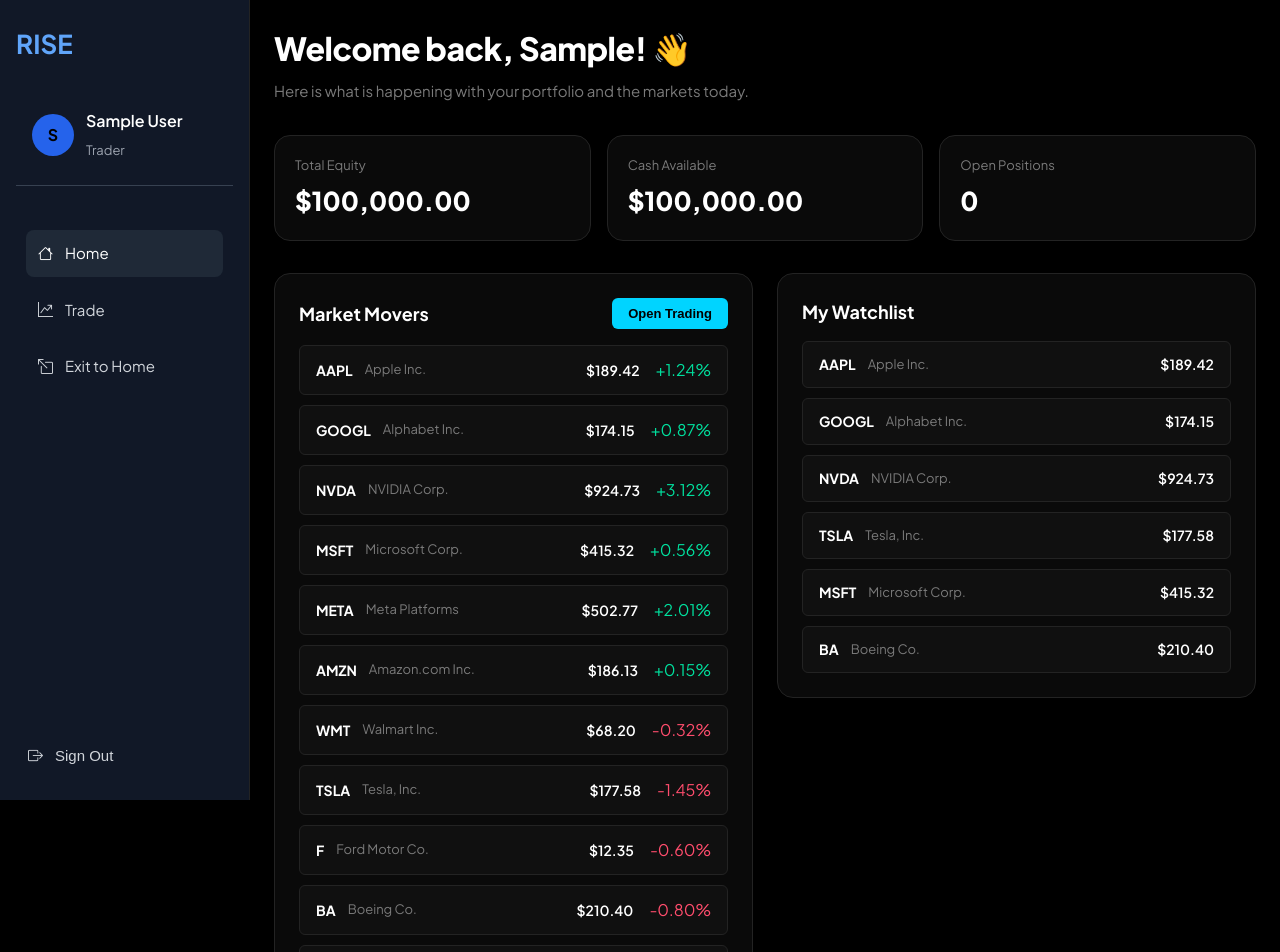
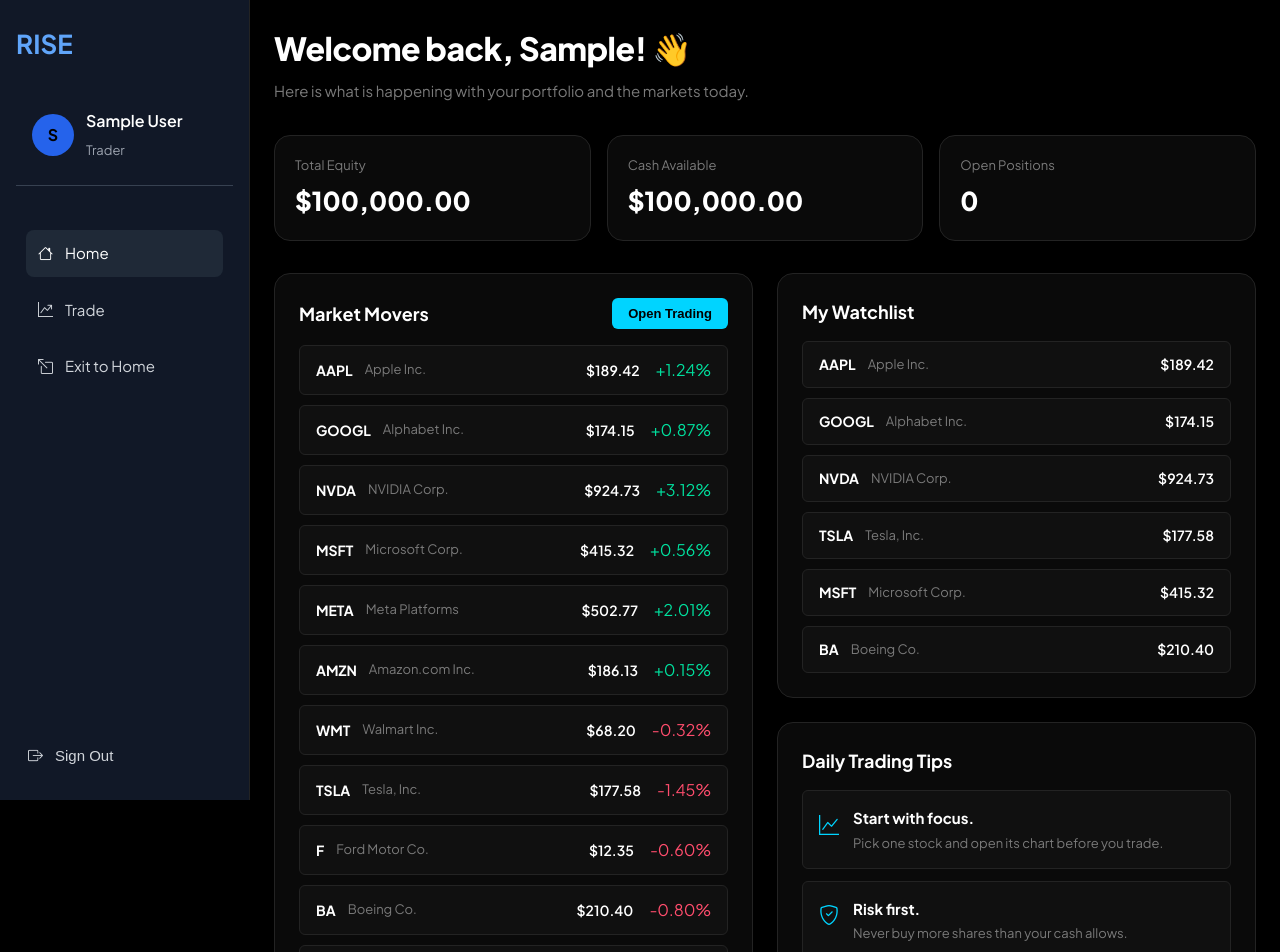
Before and after one commit to eshivansh/RISE, a React (Vite) app: page /welcome in a window 1280 px wide. Shown: the top 952 px of the page. Built offline with nearby package versions, Linux system fonts and the light colour scheme; sample sign-in values are in the browser's storage.

Commit message:
feat(welcome): add daily trading tips panel

```diff
--- /dev/null
+++ b/src/components/welcome/TradingTips.jsx
@@ -0,0 +1,38 @@
+const tips = [
+  {
+    title: "Start with focus.",
+    text: "Pick one stock and open its chart before you trade.",
+    icon: "bi-graph-up",
+  },
+  {
+    title: "Risk first.",
+    text: "Never buy more shares than your cash allows.",
+    icon: "bi-shield-check",
+  },
+  {
+    title: "Demo mode.",
+    text: "You have a virtual $100,000 to practice with.",
+    icon: "bi-wallet2",
+  },
+];
+
+export default function TradingTips() {
+  return (
+    <div className="welcome-panel">
+      <div className="panel-header">
+        <h2 className="panel-title">Daily Trading Tips</h2>
+      </div>
+      <div className="tips-list">
+        {tips.map((tip) => (
+          <div className="tip-card" key={tip.title}>
+            <i className={"bi " + tip.icon}></i>
+            <div className="tip-content">
+              <h3 className="tip-title">{tip.title}</h3>
+              <p className="tip-text">{tip.text}</p>
+            </div>
+          </div>
+        ))}
+      </div>
+    </div>
+  );
+}
--- a/src/pages/Welcome.jsx
+++ b/src/pages/Welcome.jsx
@@ -3,6 +3,7 @@
 import WelcomeStats from "../components/welcome/WelcomeStats.jsx";
 import MarketMovers from "../components/welcome/MarketMovers.jsx";
 import MyWatchlist from "../components/welcome/MyWatchlist.jsx";
+import TradingTips from "../components/welcome/TradingTips.jsx";
 
 export default function Welcome() {
   return (
@@ -11,7 +12,10 @@
       <WelcomeStats />
       <div className="welcome-grid">
         <MarketMovers />
-        <MyWatchlist />
+        <div className="welcome-column">
+          <MyWatchlist />
+          <TradingTips />
+        </div>
       </div>
     </div>
   );
--- a/src/styles/welcomepage.css
+++ b/src/styles/welcomepage.css
@@ -310,3 +310,49 @@
     gap: 24px;
     align-items: start;
 }
+
+.tips-list {
+    display: flex;
+    flex-direction: column;
+    gap: 12px;
+}
+
+.tip-card {
+    display: flex;
+    align-items: flex-start;
+    gap: 14px;
+    padding: 16px;
+    border: 1px solid var(--line);
+    border-radius: var(--radius-sm);
+    background: var(--surface2);
+}
+
+.tip-card i {
+    font-size: 20px;
+    color: var(--cyan);
+    margin-top: 2px;
+}
+
+.tip-content {
+    display: flex;
+    flex-direction: column;
+    gap: 4px;
+}
+
+.tip-title {
+    font-size: 15px;
+    font-weight: 700;
+    color: #fff;
+}
+
+.tip-text {
+    font-size: 13px;
+    color: var(--muted);
+    line-height: 1.4;
+}
+
+.welcome-column {
+    display: flex;
+    flex-direction: column;
+    gap: 24px;
+}
```
